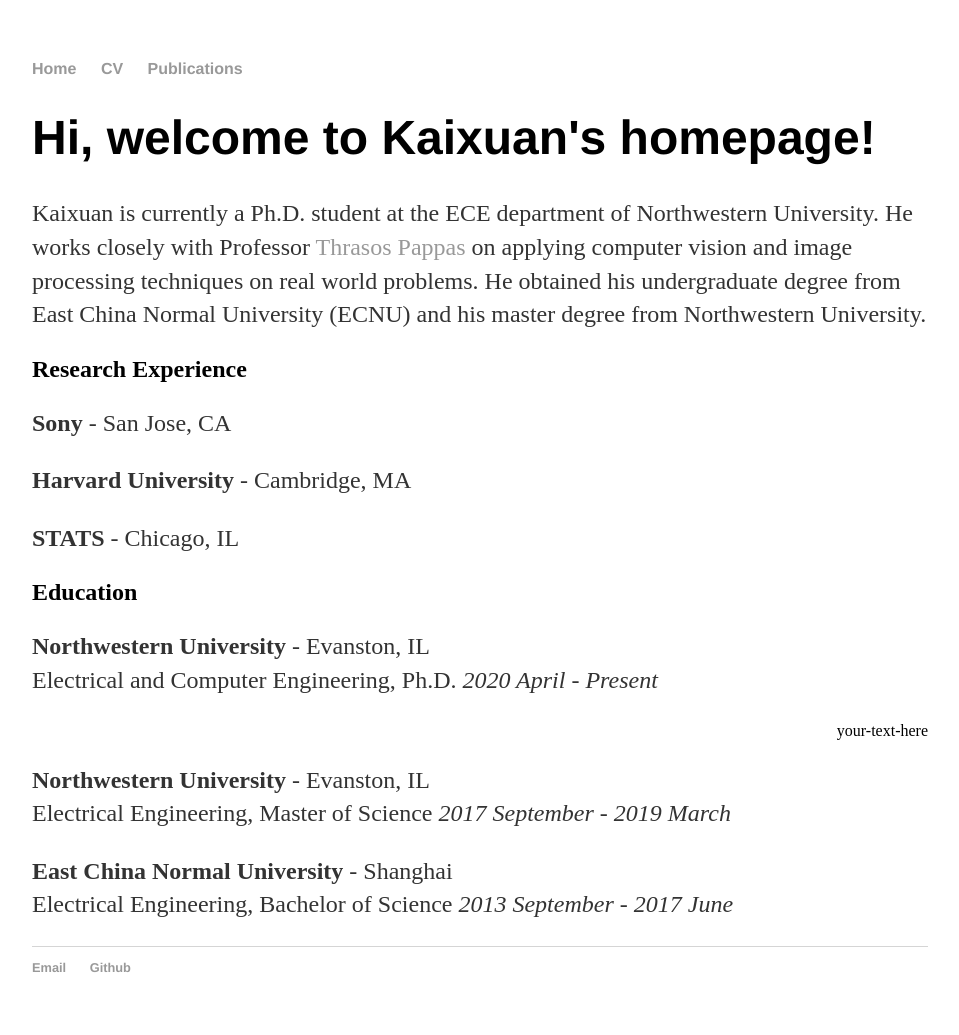
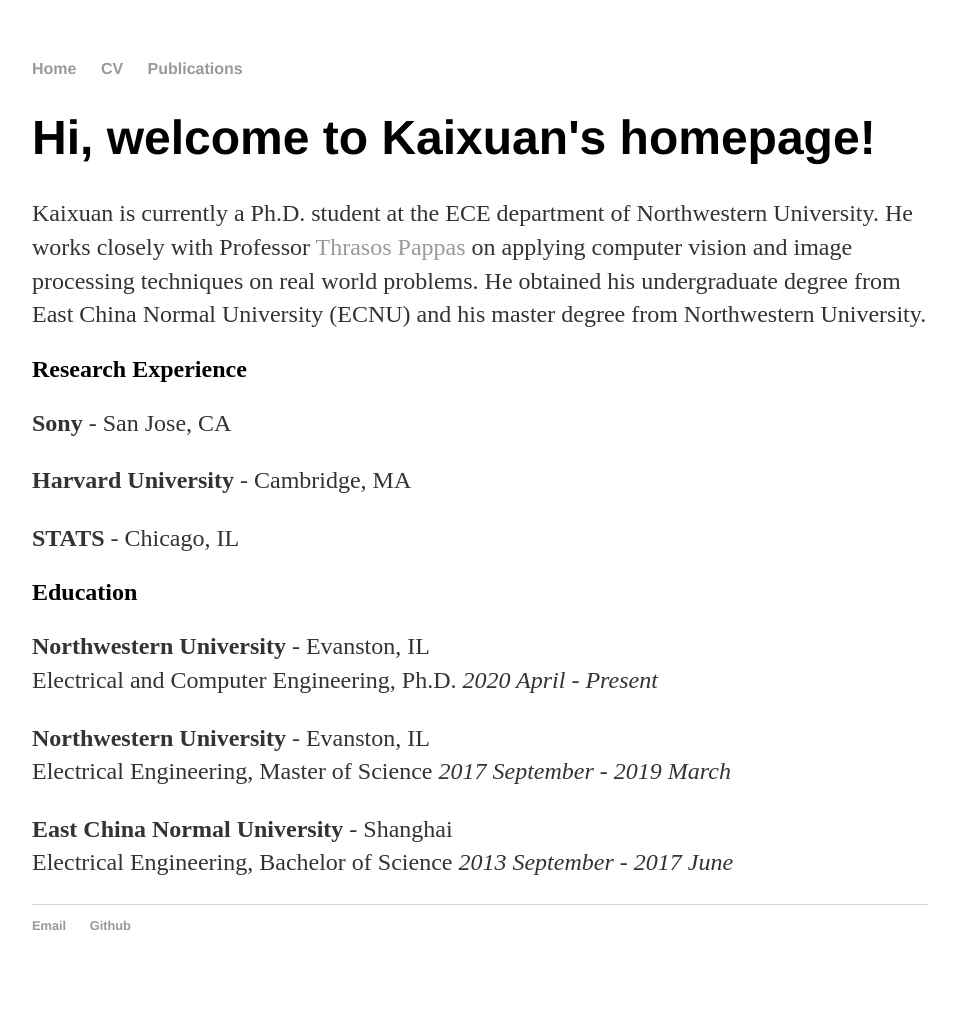
Before and after one commit to KaixuanZ/KaixuanZ.github.io, a Jekyll site: the page built from index.html, in a window 1280 px wide. Shown: the whole page, without its empty margins (160-1119 px from the left). Built offline with Jekyll 4.4.1, drawn with Linux system fonts in a browser that asks for light colours; after the commit the page ends 993 px from its top, so only the background shows below that.

Commit message:
Update index.html

```diff
--- a/index.html
+++ b/index.html
@@ -20,7 +20,7 @@
 	<h2> Education </h2>
 
 	<p> <strong> Northwestern University </strong> - Evanston, IL <br>
-	Electrical and Computer Engineering, Ph.D. <em> 2020 April - Present </em>  <div style="text-align: right"> your-text-here </div> </p>
+	Electrical and Computer Engineering, Ph.D. <em style="text-align: right"> 2020 April - Present </em>  </p>
 
 	<p> <strong> Northwestern University </strong> - Evanston, IL <br>
 	Electrical Engineering, Master of Science <em> 2017 September - 2019 March </em> </p>
```
